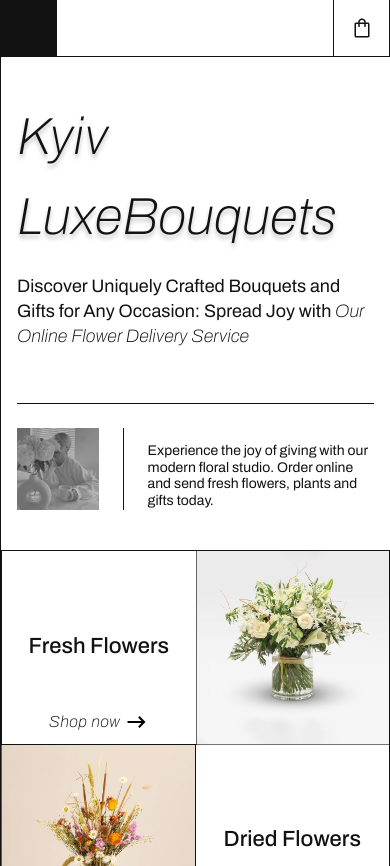
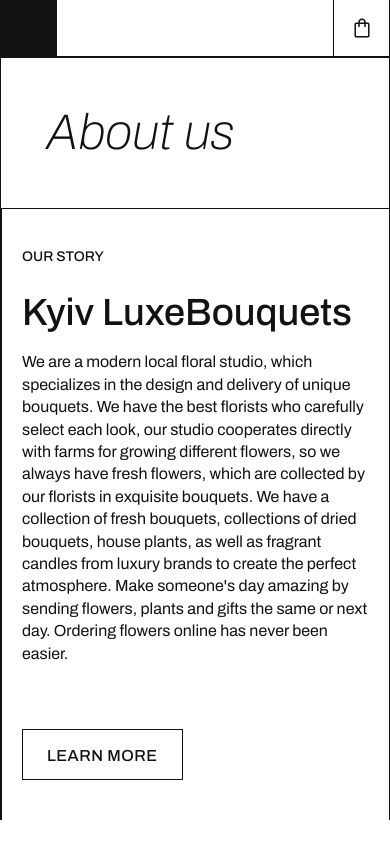
Before and after one commit to kittensgit/flower-delivery, a plain HTML site: page index.html in a window 390 px wide. Shown: the top 866 px of the page. After the commit the page ends 844 px from the top, so only its background shows below. Drawn offline with Linux system fonts and the light colour scheme.

Commit message:
section story (adaptive)

```diff
--- a/index.html
+++ b/index.html
@@ -42,7 +42,7 @@
             </div>
         </header>
         <main>
-            <section class="category">
+            <!-- <section class="category">
                 <div class="container">
                     <div class="category__content">
                         <div class="category__about">
@@ -155,8 +155,8 @@
                         </div>
                     </div>
                 </div>
-            </section>
-            <!-- <section class="story">
+            </section> -->
+            <section class="story">
                 <div class="container">
                     <div class="story__content">
                         <div class="story__question">
@@ -194,7 +194,7 @@
                     </div>
                 </div>
             </section>
-            <section class="advantages">
+            <!-- <section class="advantages">
                 <div class="container">
                     <div class="advantages__content">
                         <div class="advantages__question">
@@ -269,8 +269,8 @@
                         </div>
                     </div>
                 </div>
-            </section>
-            <section class="contact">
+            </section> -->
+            <!-- <section class="contact">
                 <div class="container">
                     <div class="contact__content">
                         <div class="contact__info">
@@ -344,8 +344,8 @@
                         </div>
                     </div>
                 </div>
-            </section>
-            <section class="service">
+            </section> -->
+            <!-- <section class="service">
                 <div class="container">
                     <div class="service__wrap">
                         <div class="service__top">
@@ -381,8 +381,8 @@
                         </div>
                     </div>
                 </div>
-            </section>
-            <section class="wedding">
+            </section> -->
+            <!-- <section class="wedding">
                 <div class="container">
                     <div class="wedding__wrap">
                         <p class="caption wedding__caption">service</p>
@@ -397,8 +397,8 @@
                         <button class="button wedding__btn">Inquire Now</button>
                     </div>
                 </div>
-            </section>
-            <section class="reviews">
+            </section> -->
+            <!-- <section class="reviews">
                 <div class="container">
                     <div class="reviews__content">
                         <div class="reviews__img">
--- a/scss/blocks/_story.scss
+++ b/scss/blocks/_story.scss
@@ -1,6 +1,7 @@
 .story {
     &__content {
-        display: flex;
+        display: grid;
+        grid-template-columns: 1fr 1fr;
         border-left: $border;
         border-right: $border;
     }
@@ -9,7 +10,7 @@
         border-top: $border;
 
         &-title {
-            width: 560px;
+            max-width: 560px;
         }
     }
     &__about {
@@ -29,7 +30,6 @@
         }
         &-desc {
             line-height: 22.4px;
-            width: 543px;
         }
         &-btn {
             border: $border;
@@ -44,3 +44,33 @@
         }
     }
 }
+
+@media (max-width: 1440px) {
+    .story {
+        &__content {
+            display: flex;
+            flex-direction: column;
+        }
+        &__question {
+            padding: 70px;
+            border-bottom: $border;
+        }
+    }
+}
+@media (max-width: 900px) {
+    .story {
+        &__question {
+            padding: 60px;
+        }
+    }
+}
+@media (max-width: 600px) {
+    .story {
+        &__question {
+            padding: 45px;
+        }
+        &__about {
+            padding: 40px 20px;
+        }
+    }
+}
```
Also changed, not shown: css/main.css, 1 other file.
